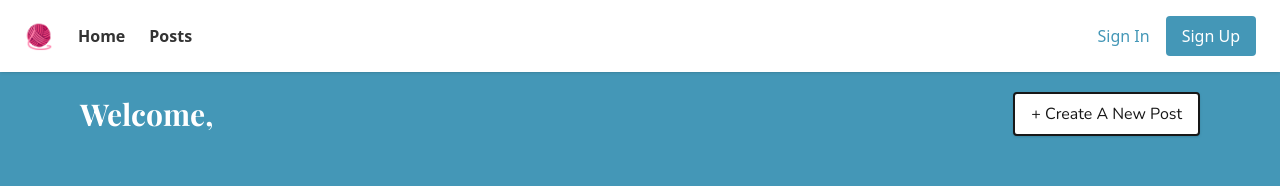
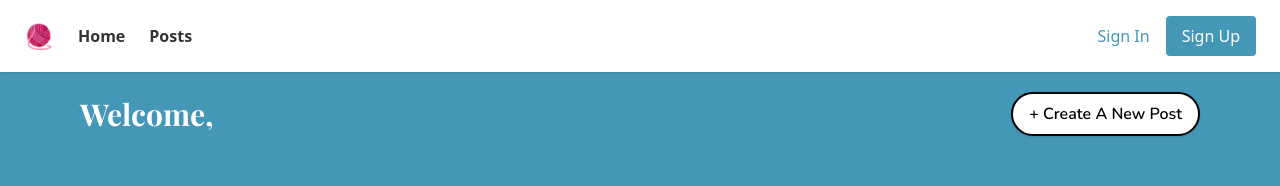
Before and after one commit to nyl20/yarn-social, a Next.js app: page /profile in a window 1280 px wide. Shown: the top 186 px of the page. Built offline with nearby package versions, Linux system fonts and the light colour scheme; no server answers.

Commit message:
update profile ui

```diff
--- a/app/profile/page.tsx
+++ b/app/profile/page.tsx
@@ -113,7 +113,7 @@ export default function ProfilePage() {
 
           <button
             onClick={() => setShowModal(true)}
-            className="border-2 rounded px-4 py-2 bg-white shadow"
+            className="text-black font-semibold border-2 rounded-full px-4 py-2 bg-white shadow"
           >
             + Create A New Post
           </button>
@@ -243,13 +243,13 @@ export default function ProfilePage() {
               </button>
 
               {showEdit && (
-                <div className="absolute right-0 mt-2 bg-white border-2 border-[#4497B7] rounded shadow-lg z-50">
+                <div className="absolute right-0 mt-2 bg-white border-2 border-black rounded shadow-lg z-50">
                   <button
                     onClick={() => {
                       setShowEdit(false)
                       // enable edit feature ...
                     }}
-                    className="px-4 py-2 text-sm text-[#4497B7] hover:bg-gray-100 w-full text-left font-medium"
+                    className="px-4 py-2 text-sm text-black hover:bg-gray-100 w-full text-left font-medium"
                   >
                     Edit
                   </button>
```
